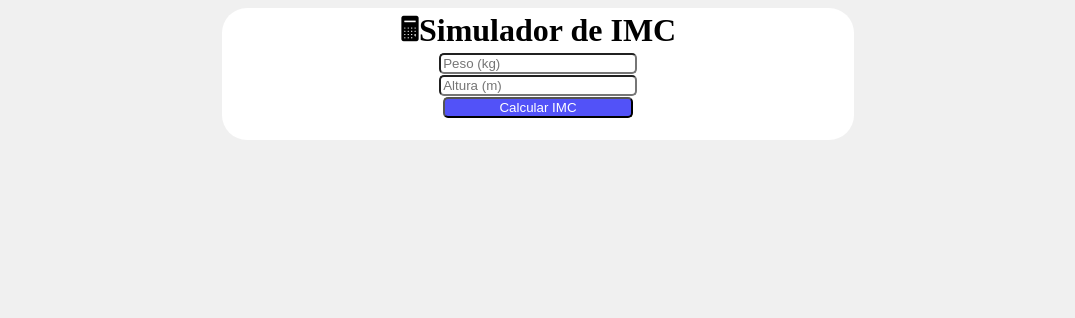
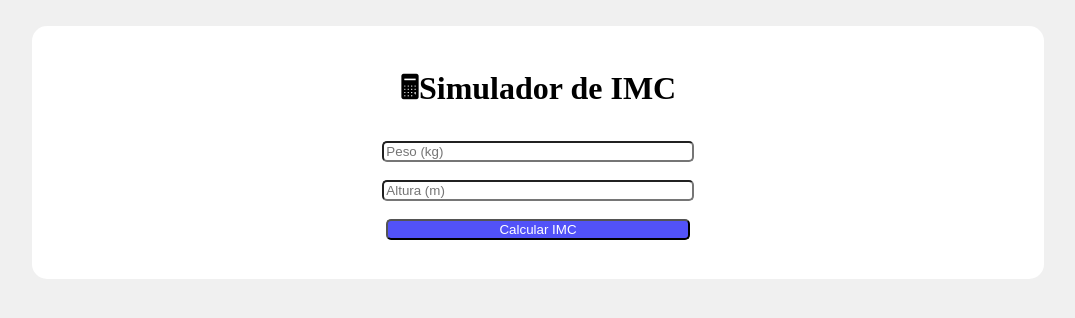
Before and after one commit to glasyara/projeto-imc, a website: page src/index.html in a window 1280 px wide. Shown: the whole page, without its empty margins (102-1177 px from the left). Drawn offline with Linux system fonts and the light colour scheme.

Commit message:
melhoras na viewport

```diff
--- a/src/index.html
+++ b/src/index.html
@@ -7,6 +7,7 @@
     <script src="script.js"></script>
     <title>Calculadora IMC</title>
 </head>
+<header><br></header>
 <body>
 
     <div>
--- a/src/style.css
+++ b/src/style.css
@@ -5,10 +5,10 @@ body{
 div{
     background-color: white;
     margin: auto;
-    width: 50%;
+    width: 80%;
+    height: 70%;
     text-align: center;
-    border-radius: 25px;
-    line-height: 1px;
+    border-radius: 15px;
 }
 
 input{
```
